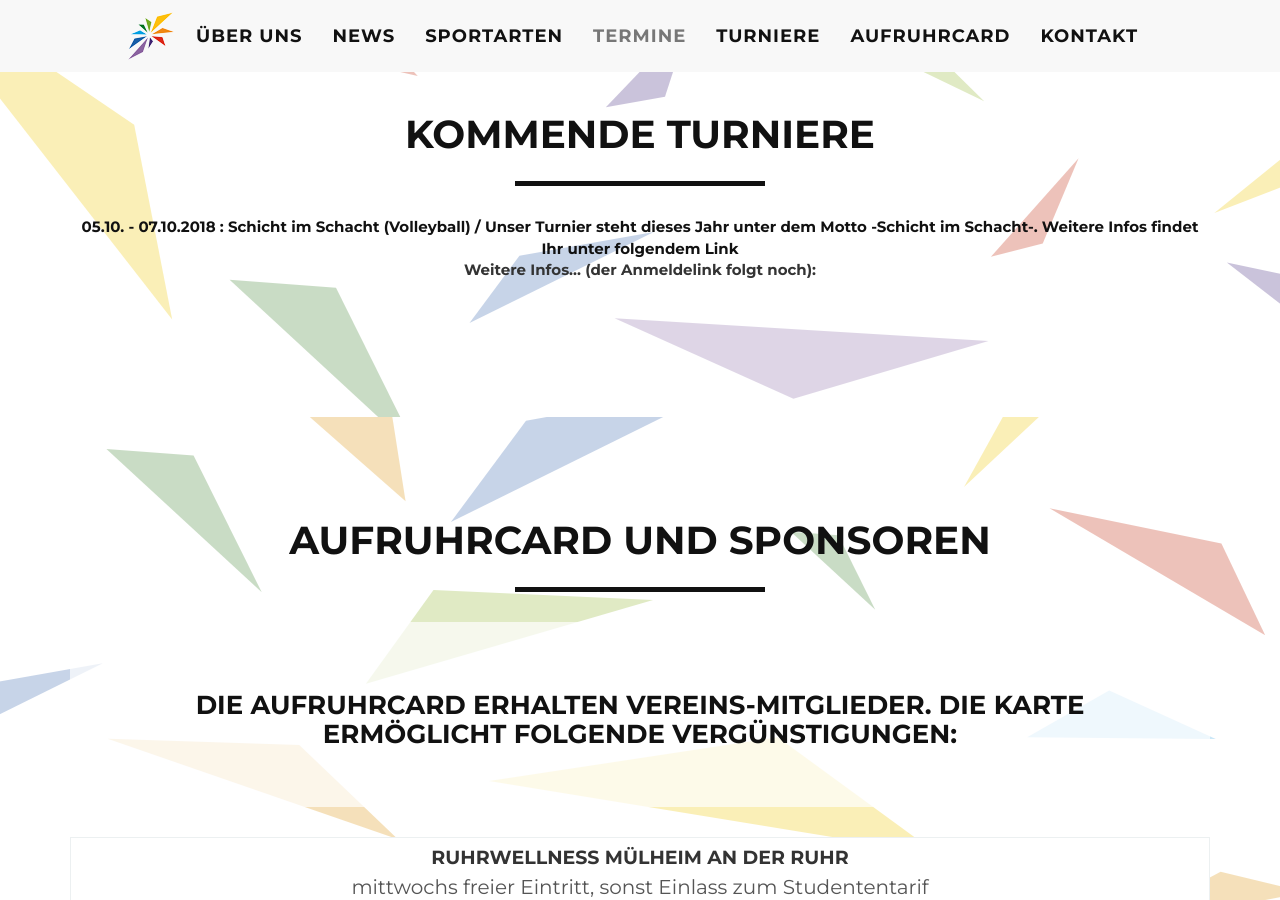
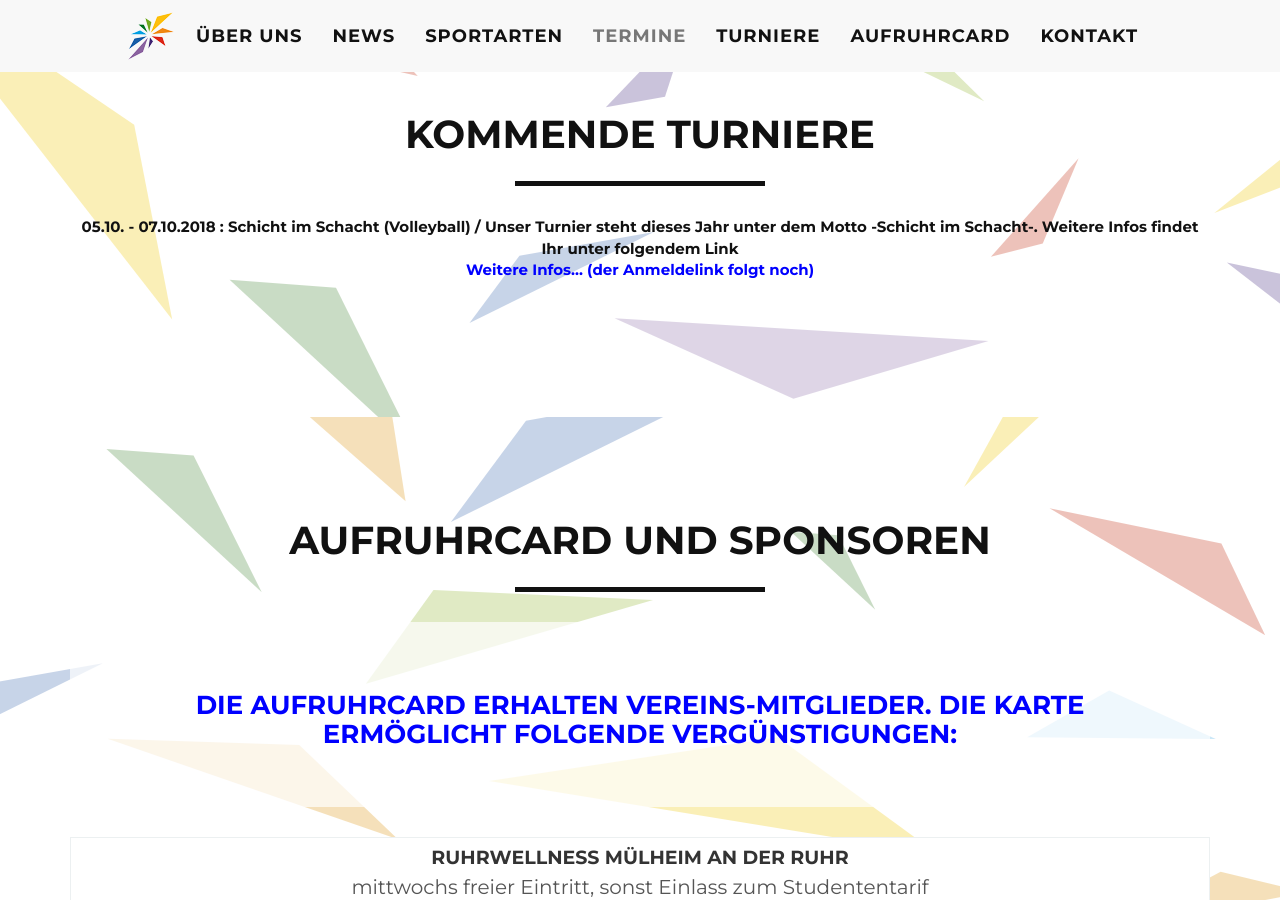
Before and after one commit to scarweb/scarweb.github.io, a Jekyll site: the page built from index.html, in a window 1280 px wide and 900 px high, scrolled down 4083 px. Built offline with Jekyll 4.4.1, drawn with Linux system fonts in a browser that asks for light colours.

Commit message:
Update tourniere.html

```diff
--- a/_includes/tourniere.html
+++ b/_includes/tourniere.html
@@ -12,7 +12,7 @@
                 {% for turnier in site.data.tourniere %}
                     <strong>{{turnier.datum}} : {{turnier.name}} /  {{turnier.text}}</strong> <br>
                 {% endfor %}
-                <a href="/schicht_im_schacht.htm"><b>Weitere Infos... (der Anmeldelink folgt noch):</b></a>
+                <b><a href="/schicht_im_schacht.htm"><font color="#0000FF">Weitere Infos... (der Anmeldelink folgt noch)</a></b>
                 <p>&nbsp;</p>
 
 
```
